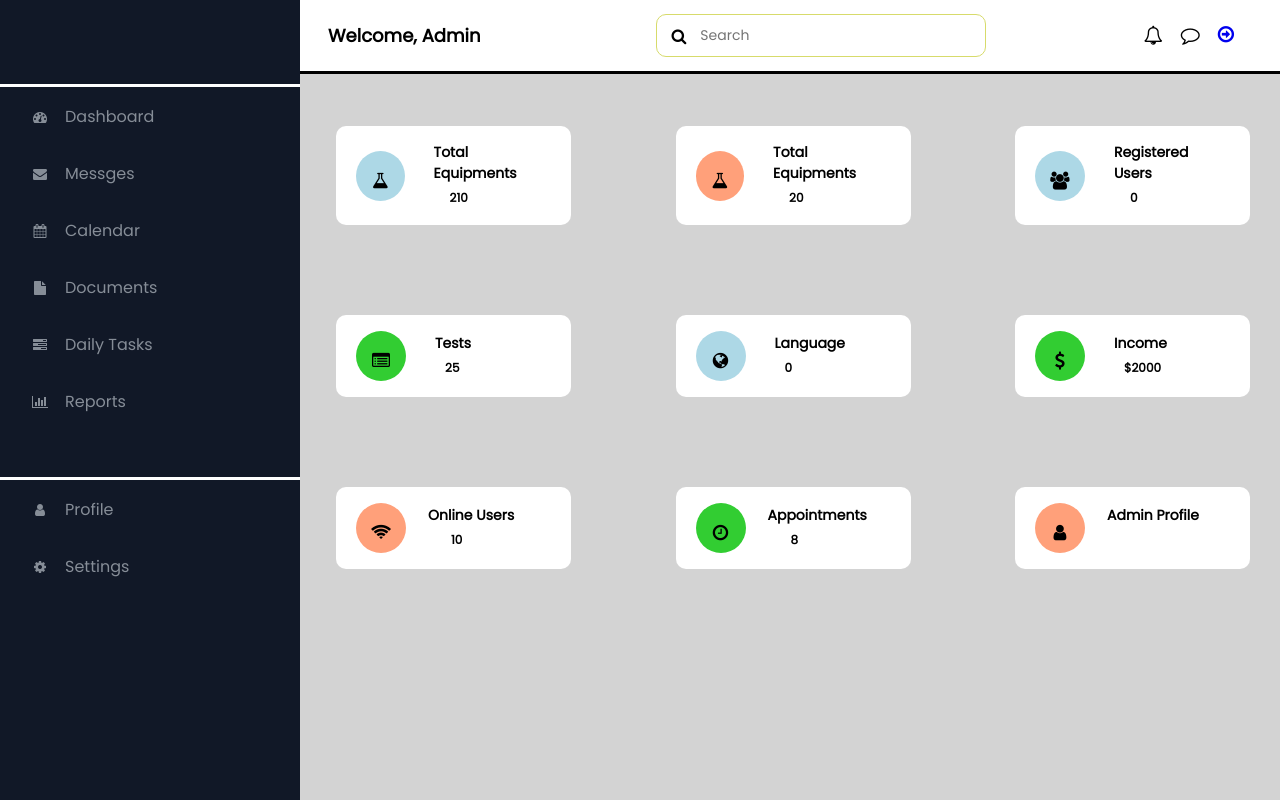
After one commit to Kitan001/Project-Genius, a PHP site: page /dashboardIndex.html in a window 1280 px wide. The commit adds this page. Run offline with PHP 8.4, Linux system fonts and the light colour scheme.

Commit message:
dashboard

```diff
--- /dev/null
+++ b/dashboard.css
@@ -0,0 +1,497 @@
+@import url('https://fonts.googleapis.com/css2?family=Poppins:wght@300;400&display=swap');
+* {
+    margin: 0;
+    padding: 0;
+    box-sizing: border-box;
+    font-family: 'Poppins', sans-serif;
+}
+
+body{
+    width: 100%;
+    background: lightgray;
+    position: relative;
+    display: flex;
+}
+
+#menu {
+    background: #111827;
+    width: 300px;
+    height: 100%;
+    position: fixed;
+    top: 0;
+    left: 0;
+}
+
+
+#menu .items {
+    margin-top: 5.25em;
+    border-top: 3px solid white;
+}
+
+#menu .items li{
+    list-style: none;
+    padding: 15px 0;
+    transition: 0.3s ease;
+    color: white;
+}
+
+
+#menu .items li:hover {
+    background: #253047;
+    cursor: pointer;
+}
+
+
+#menu .items li i{
+    color: rgb(134, 141, 151);
+    width: 30px;
+    height: 20px;
+    line-height: 30px;
+    text-align: center;
+    font-size: 14px;
+    margin: 0 10px 0 25px;
+}
+
+#menu .items li:hover i,
+#menu .items li:hover a{
+    color: #F3F4F6;
+}
+
+#menu .items li a{
+    text-decoration: none;
+    color: rgb(134, 141, 151);
+    font-weight: 300px;
+    transition: 0.3s ease;
+}
+
+#menu .items2 {
+    margin-top: 3em;
+    border-top: 3px solid white ;
+}
+
+#menu .items2 li{
+    list-style: none;
+    padding: 15px 0;
+    transition: 0.3s ease;
+    color: white;
+}
+
+
+#menu .items2 li:hover {
+    background: #253047;
+    cursor: pointer;
+}
+
+
+#menu .items2 li i{
+    color: rgb(134, 141, 151);
+    width: 30px;
+    height: 20px;
+    line-height: 30px;
+    text-align: center;
+    font-size: 14px;
+    margin: 0 10px 0 25px;
+}
+
+#menu .items2 li:hover i,
+#menu .items2 li:hover a{
+    color: #F3F4F6;
+}
+
+#menu .items2 li a{
+    text-decoration: none;
+    color: rgb(134, 141, 151);
+    font-weight: 300px;
+    transition: 0.3s ease;
+}
+
+#interface{
+    width: calc(100% - 300px);
+    margin-left: 300px;
+    position: relative;
+}
+
+
+#interface .navigation{
+    display: flex;
+    align-items: center;
+    justify-content: space-between;
+    background: #fff;
+    padding: 14px 28px;
+    border-bottom: 3px solid;
+    position: fixed;
+    width: calc(100% - 300px);
+}
+
+
+#interface .navigation .text span{
+    font-size: 18px;
+    font-weight: 600;
+}
+
+#interface .navigation .search{
+    display: flex;
+    justify-content: flex-start;
+    align-items: center;
+    padding: 10px 14px;
+    border: 1px solid #d7db6b;
+    border-radius: 10px;
+    margin-left: 11em;
+}
+
+#interface .navigation .search i{
+    margin-right: 14px;
+}
+
+#interface .navigation .search input{
+    border: none;
+    outline: none;
+    font-size: 14px;
+}
+
+#interface .navigation .profile{
+    display: flex;
+    justify-content: flex-end;
+    align-items: center;
+}
+
+#interface .navigation .profile i{
+    margin-right: 18px;
+    font-size: 19px;
+    font-weight: 400;
+}
+
+#interface .navigation .profile img{
+    margin-right: 12px;
+    width: 20px;
+    height: 20px;
+}
+
+.n1 {
+    display: flex;
+    justify-content: flex-start;
+    align-items: center;
+}
+
+#menu-btn {
+    display: none;
+    color: #2b2b2b;
+    font-size: 20px;
+    cursor: pointer;
+    margin-right: 20px;
+}
+
+.values{
+    padding: 30px 30px 0 30px;
+    display: flex;
+    justify-content: space-between;
+    align-items: center;
+    flex-wrap: wrap;
+}
+.values2{
+    padding: 30px 30px 0 30px;
+    display: flex;
+    justify-content: space-between;
+    align-items: center;
+    flex-wrap: wrap;
+
+}
+
+.values .val-box{
+    background: #ffff;
+    width: 235px;
+    padding: 16px 20px;
+    border-radius: 10px;
+    display: flex;
+    justify-content: flex-start;
+    align-items: center;
+    margin-top: 6em;
+    margin-bottom: 20px;
+    margin-left: 6px;
+}
+
+.values .val-box:hover,
+.values .val-box:hover i,
+.values .val-box:hover span{
+    cursor: pointer;
+    color: gray;
+}
+
+.values .val-box i{
+    font-size: 18px;
+    width: 50px;
+    height: 50px;
+    line-height: 60px;
+    border-radius: 50%;
+    align-items: center;
+    text-align: center;
+    color: black;
+    margin-right: 15px;
+}
+.values .val-box:nth-child(1) i {
+    background: lightblue;
+}
+.values .val-box:nth-child(2) i {
+    background: lightsalmon ;
+}
+.values .val-box:nth-child(3) i {
+    background: lightblue;
+}
+
+.values2 .val-box h3{
+    font-size: 14px;
+    font-weight: 600;
+    margin-left: 1em;
+}
+.values2 .val-box span{
+    font-size: 12px;
+    font-weight: bold;
+    color: black;
+    margin-left: 2em;
+}
+
+
+.values2 .val-box{
+    background: #ffff;
+    width: 235px;
+    padding: 16px 20px;
+    border-radius: 10px;
+    display: flex;
+    justify-content: flex-start;
+    align-items: center;
+    margin-top: 40px;
+    margin-bottom: 60px;
+    margin-left: 6px;
+
+}
+
+.values2 .val-box:hover,
+.values2 .val-box:hover i,
+.values2 .val-box:hover span{
+    cursor: pointer;
+    color: gray;
+}
+
+.values2 .val-box i{
+    font-size: 18px;
+    width: 50px;
+    height: 50px;
+    line-height: 60px;
+    border-radius: 50%;
+    text-align: center;
+    color: black;
+    margin-right: 15px;
+}
+.values2 .val-box:nth-child(1) i {
+    background: limegreen;
+}
+.values2 .val-box:nth-child(2) i {
+    background: lightblue;
+}
+.values2 .val-box:nth-child(3) i {
+    background: limegreen;
+}
+
+
+.values .val-box h3{
+    font-size: 14px;
+    font-weight: 600;
+    margin-left: 1em;
+}
+
+.values .val-box span{
+    font-size: 12px;
+    font-weight: bold;
+    color:black;
+    margin-left: 2.5em;
+}
+
+
+.values3{
+    padding: 30px 30px 0 30px;
+    display: flex;
+    justify-content: space-between;
+    align-items: center;
+    flex-wrap: wrap;
+
+}
+
+.values3 .val-box h3{
+    font-size: 14px;
+    font-weight: 600;
+    margin-left: 0.5em;
+}
+
+.values3 .val-box span{
+    font-size: 12px;
+    font-weight: bold;
+    color: black;
+    margin-left: 2.5em;
+}
+
+.values3 .val-box{
+    background: #ffff;
+    width: 235px;
+    padding: 16px 20px;
+    border-radius: 10px;
+    display: flex;
+    justify-content: flex-start;
+    align-items: center;
+    margin-left: 6px;
+
+
+}
+
+.values3 .val-box:hover,
+.values3 .val-box:hover i,
+.values3 .val-box:hover span{
+    cursor: pointer;
+    color: gray;
+}
+
+.values3 .val-box i{
+    font-size: 18px;
+    width: 50px;
+    height: 50px;
+    line-height: 60px;
+    border-radius: 50%;
+    text-align: center;
+    color:black;
+    margin-right: 15px;
+}
+.values3 .val-box:nth-child(1) i {
+    background:  lightsalmon;
+}
+.values3 .val-box:nth-child(2) i {
+    background: limegreen ;
+}
+.values3 .val-box:nth-child(3) i {
+    background: lightsalmon ;
+}
+
+.board{
+    width: 94%;
+    margin: 30px 0 30px 30px;
+    overflow: auto;
+    background: #ffff;
+    border-radius: 8px;
+}
+
+@media (max-width: 769px) {
+    #menu {
+        width: 270px;
+        position: fixed;
+        left: -270px;
+        transition: 0.3s ease;
+    }
+
+    #menu.active {
+        left: 0px;
+    }
+
+    #menu-btn {
+        display: initial;
+    }
+
+    #interface{
+        width: 100%;
+        margin-left: 0px;
+       display: inline-block;
+       transition: 0.3s ease;
+    }
+
+    #menu.active~ #interface {
+        width: calc(100% - 270px);
+        margin-left: 270px;
+        transition: 0.3s ease;
+    }
+
+    #interface .navigation{
+        width: 100%;
+    }
+
+    .values{
+        padding: 30px 30px 0 30px;
+        justify-content: flex-start;
+    }
+
+    .values .val-box{
+        padding: 16px 20px;
+        margin: 10px 20px 10px 0;
+    }
+
+    .values2{
+        padding: 30px 30px 0 30px;
+        justify-content: flex-start;
+    }
+
+    .values2 .val-box{
+        padding: 16px 20px;
+        margin: 10px 20px 10px 0;
+    }
+
+    .values3{
+        padding: 30px 30px 0 30px;
+        justify-content: flex-start;
+    }
+
+    .values3 .val-box{
+        padding: 16px 20px;
+        margin: 10px 20px 10px 0;
+    }
+}
+
+
+@media (max-width: 477px) {
+    #interface .navigation{
+        padding: 15px;
+    }
+
+    #interface .navigation .text span{
+        display:none;
+    }
+
+    #interface .navigation .search {
+        display:none;
+    }
+
+
+    #interface .navigation .search input{
+       width: 150px;
+    }
+
+    .i-name{
+        padding: 30px 15px 0 15px;
+    }
+
+    .values{
+        padding: 15px 15px 0 15px;
+    }
+
+    .values .val-box{
+    margin-top: 10px;
+       width: 100%;
+       margin: 8px 0;
+    }
+
+    .values2{
+        padding: 15px 15px 0 15px;
+    }
+
+    .values2 .val-box{
+       width: 100%;
+       margin: 8px 0;
+    }
+
+    .values3{
+        padding: 15px 15px 0 15px;
+    }
+
+    .values3 .val-box{
+       width: 100%;
+       margin: 8px 0;
+    }
+
+
+
+}
--- /dev/null
+++ b/dashboardIndex.html
@@ -0,0 +1,147 @@
+<!DOCTYPE html>
+<html lang="en">
+<head>
+    <meta charset="UTF-8">
+    <meta http-equiv="X-UA-Compatible" content="IE=edge">
+    <meta name="viewport" content="width=device-width, initial-scale=1.0">
+    <title>Admin Dashboard</title>
+    <link href="https://maxcdn.bootstrapcdn.com/font-awesome/4.7.0/css/font-awesome.min.css" rel="stylesheet" integrity="sha384-wvfXpqpZZVQGK6TAh5PVlGOfQNHSoD2xbE+QkPxCAFlNEevoEH3Sl0sibVcOQVnN" crossorigin="anonymous">
+    <link rel="stylesheet" href="../style/dashboard.css">
+
+    <script src="https://code.jquery.com/jquery-3.6.0.min.js"></script>
+
+</head>
+<body>
+
+    <section id="menu">
+        <div class="items">
+            <li><i class="fa fa-tachometer"></i><a href="#">Dashboard</a></li>
+            <li><i class="fa fa-envelope"></i><a href="#">Messges</a></li>
+            <li><i class="fa fa-calendar"></i><a href="#">Calendar</a></li>
+            <li><i class="fa fa-file"></i><a href="#">Documents</a></li>
+            <li><i class="fa fa-tasks"></i><a href="#">Daily Tasks</a></li>
+            <li><i class="fa fa-bar-chart"></i></i><a href="#">Reports</a></li>
+        </div>
+
+        <div class="items2">
+            <li><i class="fa fa-user"></i><a href="#">Profile</a></li>
+            <li><i class="fa fa-cog"></i><a href="#">Settings</a></li>
+        </div>
+    </section>
+
+    <section id="interface">
+        <div class="navigation">
+            <div class="n1">
+                <div>
+                    <i id="menu-btn" class="fa fa-bars"></i>
+                </div>
+                <div class="text">
+
+                    <span>Welcome, Admin</span>
+                </div>
+                <div class="search">
+                    <i class="fa fa-search"></i>
+                    <input type="text" placeholder="Search">
+                </div>
+            </div>
+            <div class="profile">
+                <i class="fa fa-bell-o"></i>
+                <i class="fa fa-comment-o"></i>
+                <a href="../index.html">
+                    <i class="fa fa-arrow-circle-o-right"></i>
+                </a>
+            </div>
+        </div>
+
+
+
+        <div class="values">
+            <div class="val-box">
+                <i class="fa fa-flask"></i>
+                <div>
+                    <h3>Total Equipments</h3>
+                    <span>210</span>
+
+                </div>
+            </div>
+
+            <div class="val-box">
+                <i class="fa fa-flask"></i>
+                <div>
+                    <h3>Total Equipments</h3>
+                    <span>20</span>
+
+                </div>
+            </div>
+
+            <div class="val-box">
+                <i class="fa fa-users"></i>
+                <div>
+                    <h3>Registered Users</h3>
+                    <span>0</span>
+                </div>
+            </div>
+        </div>
+
+        <div class="values2">
+            <div class="val-box">
+                <i class="fa fa-list-alt"></i>
+                <div>
+                    <h3>Tests</h3>
+                    <span>25</span>
+                </div>
+            </div>
+
+            <div class="val-box">
+                <i class="fa fa-globe"></i>
+                <div>
+                    <h3>Language</h3>
+                    <span>0</span>
+                </div>
+            </div>
+
+            <div class="val-box">
+                <i class="fa fa-usd"></i>
+                <div>
+                    <h3>Income</h3>
+                    <span>$2000</span>
+                </div>
+            </div>
+        </div>
+
+        <div class="values3">
+            <div class="val-box">
+                <i class="fa fa-wifi"></i>
+                <div>
+                    <h3>Online Users</h3>
+                    <span>10</span>
+                </div>
+            </div>
+
+            <div class="val-box">
+                <i class="fa fa-clock-o"></i>
+                <div>
+                    <h3>Appointments</h3>
+                    <span>8</span>
+                </div>
+            </div>
+
+            <div class="val-box">
+                <i class="fa fa-user" aria-hidden="true"></i>
+                <div>
+                    <h3>Admin Profile</h3>
+                    <span></span>
+                </div>
+            </div>
+        </div>
+    </section>
+
+    <script>
+        $('#menu-btn').click(function() {
+            $('#menu').toggleClass("active");
+        })
+    </script>
+
+
+</body>
+</html>
--- a/index.php
+++ b/index.php
@@ -99,13 +99,13 @@
        <div class="form">
        <form id="register" action="" method="post" class="input-group">
                 <input type="text" name="user_id" class="input-field" placeholder="Username" >
-                <input type="text" name="email_id" class="input-field" placeholder="Email Id" >
+                <input type="email" name="email_id" class="input-field" placeholder="Email Id" >
                 <div class="field input ">
                 <input type="password" class="input-field" name="password" placeholder="Enter password" required>
                 <!-- <i class="fa fa-eye" aria-hidden="true"></i> -->
                  </div>
                 <div class="field input ">
-                <input type="password" class="input-field" name="password" placeholder="Enter password" required>
+                <input type="password" class="input-field" name="password_confirm" placeholder="Enter password" required>
                 <!-- <i class="fa fa-eye" aria-hidden="true"></i> -->
                  </div>
                 <select class="input-field2" name="status" id="Status">
```
